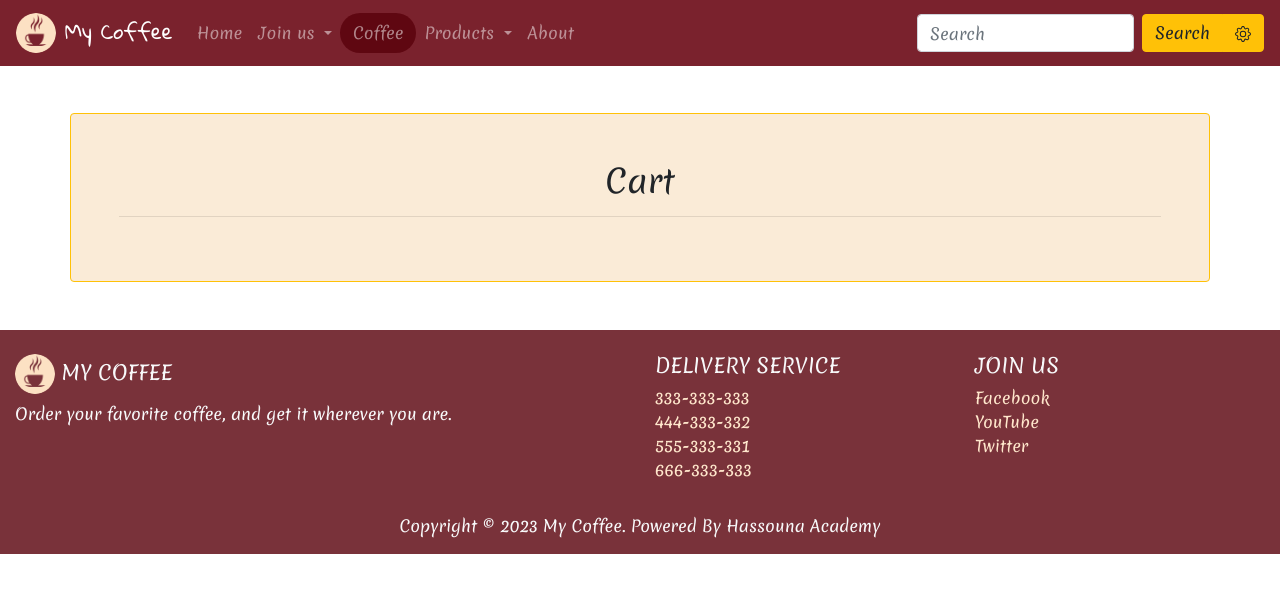
After one commit to MohamedZidane11/django-mycoffee-website, a Django app: page /orders/cart in a window 1280 px wide. The commit adds this page. Shown: the top 593 px of the page. Run offline with Django 4.2, Linux system fonts and the light colour scheme; some libraries are stand-ins or nearby versions.

Commit message:
creating cart.html, cart view func

```diff
--- a/src/orders/urls.py
+++ b/src/orders/urls.py
@@ -4,4 +4,5 @@ from . import views
 app_name = 'orders'
 urlpatterns = [
     path('add_to_cart', views.add_to_cart, name='add_to_cart'),
+    path('cart', views.cart, name='cart'),
 ]
--- a/src/orders/views.py
+++ b/src/orders/views.py
@@ -38,3 +38,7 @@ def add_to_cart(request):
         return redirect('/products/' + request.GET['pro_id'])
     else:
         return redirect('products:products')
+
+
+def cart(request):
+    return render(request, 'orders/cart.html')
--- /dev/null
+++ b/src/templates/orders/cart.html
@@ -0,0 +1,13 @@
+{% extends 'base.html' %}
+{% load static %}
+
+{% block title %} | Cart{% endblock %}
+
+{% block content %}
+
+    <div class="my-form container p-5 my-5 rounded border border-warning">
+        <h2 class="text-center">Cart</h2>
+        <hr>
+
+    </div>
+{% endblock %}
--- a/src/templates/partials/_navbar.html
+++ b/src/templates/partials/_navbar.html
@@ -41,7 +41,8 @@
             <div class="dropdown-menu animate slideIn" aria-labelledby="navbarDropdown">
 {% if request.user.is_authenticated%}
             <a class="dropdown-item" href="{% url 'accounts:profile' %}">Profile ({{request.user.username}})</a>
-            <a class="dropdown-item" href="{% url 'accounts:show_product_favorite' %}">My favorites</a>
+            <a class="dropdown-item" href="{% url 'accounts:show_product_favorite' %}">My Favorites</a>
+            <a class="dropdown-item" href="{% url 'orders:cart' %}">My Cart</a>
             <div class="dropdown-divider"></div>
             <a class="dropdown-item text-center" href="{% url 'accounts:logout' %}">Logout</a>
 {% else %}
```
